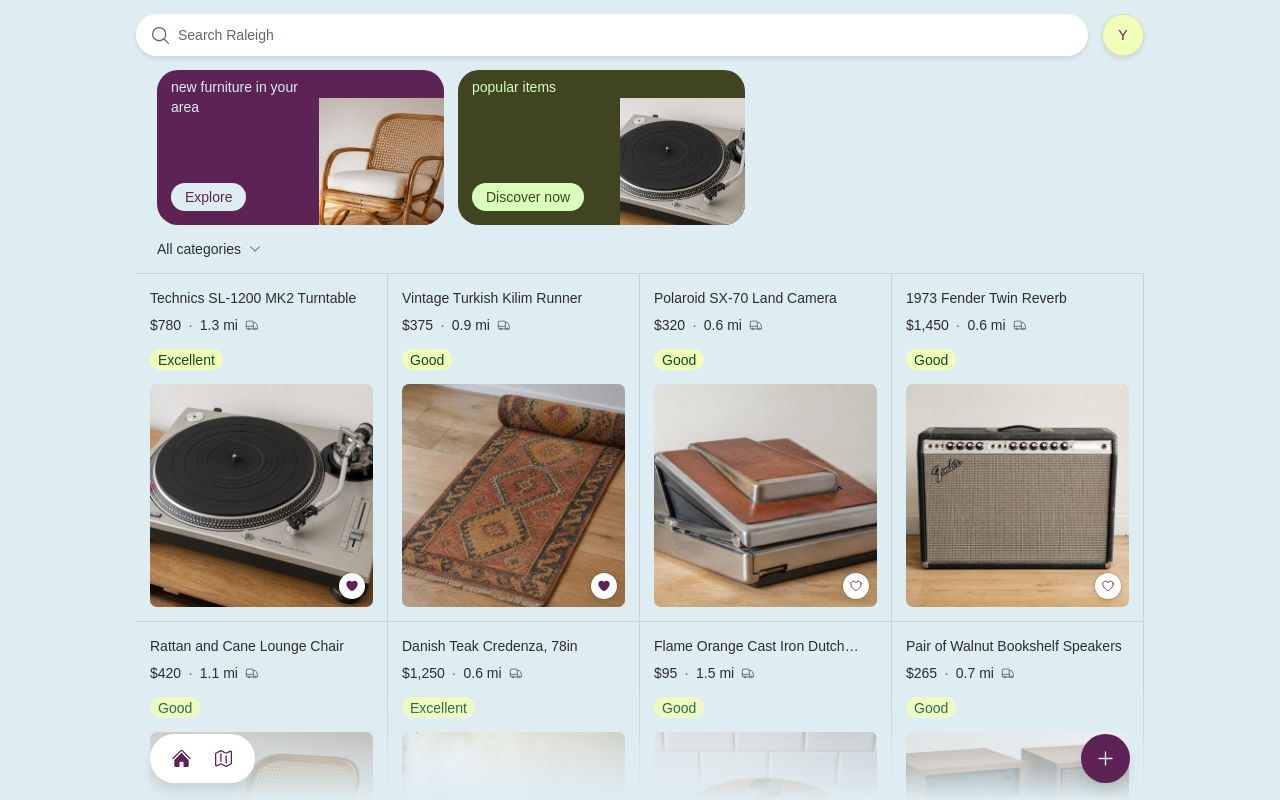
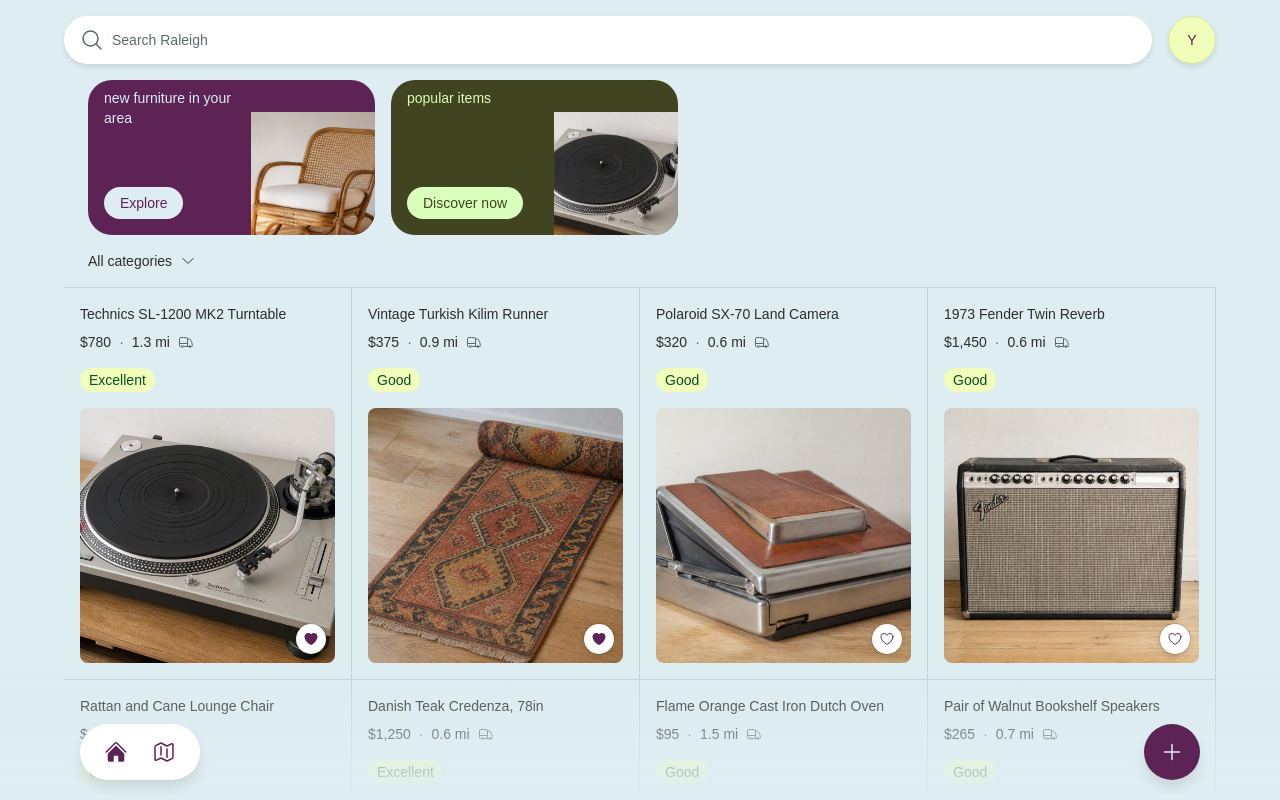
Before and after one commit to calebmisclevitz/screentime-delivery, a Next.js app: page / in a window 1280 px wide. Built offline with nearby package versions, Linux system fonts and the light colour scheme; a web font is replaced by a local one.

Commit message:
Keep the 16px rem basis while using 14/20 body type.
Apply the base type style on body so Tailwind control and icon sizes stay at 48px and 24px.

```diff
--- a/src/app/globals.css
+++ b/src/app/globals.css
@@ -214,14 +214,13 @@
   * {
     @apply border-border outline-ring/50;
   }
+  /* Base type lives on body so the root keeps a 16px rem basis for Tailwind sizing. */
   body {
     @apply bg-background text-foreground;
-  }
-  html {
     font-family: var(--font-special);
-    font-size: 14px;
+    font-size: 0.875rem;
     font-weight: 400;
-    line-height: 20px;
+    line-height: 1.25rem;
     letter-spacing: 0;
   }
 }
```
